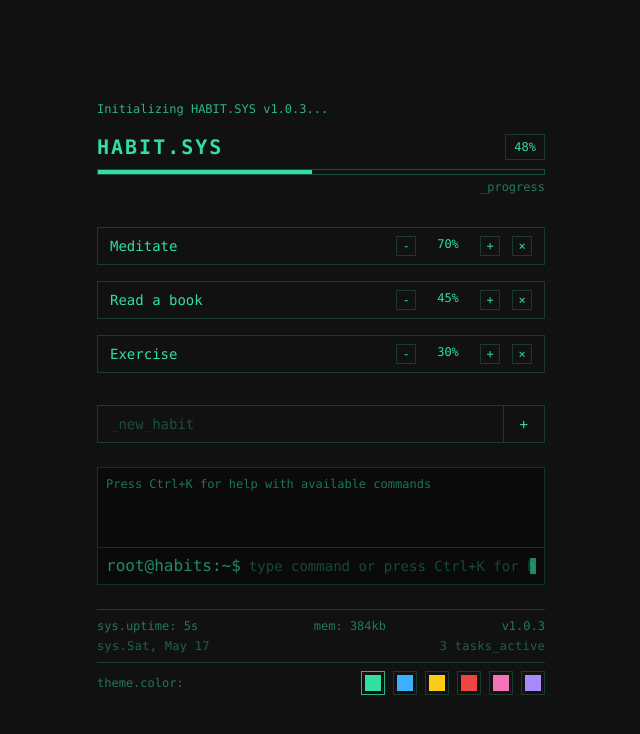
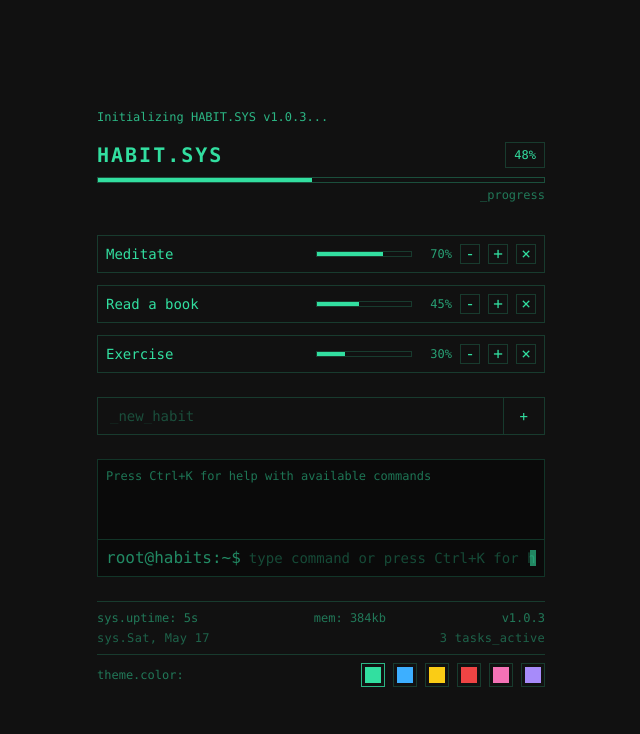
Before and after one commit to lirena00/habit.sys, a Next.js app: page / in a window 1280 px wide. Shown: the top 734 px of the page, without its empty margins (319-959 px from the left). Built offline with nearby package versions, Linux system fonts and the light colour scheme.

Commit message:
fix: indvidual progress bar

```diff
--- a/package.json
+++ b/package.json
@@ -18,6 +18,7 @@
   "dependencies": {
     "@t3-oss/env-nextjs": "^0.12.0",
     "gsap": "^3.13.0",
+    "motion": "^12.12.1",
     "next": "^15.2.3",
     "react": "^19.0.0",
     "react-dom": "^19.0.0",
--- a/src/components/HabitList.tsx
+++ b/src/components/HabitList.tsx
@@ -17,23 +17,32 @@ export const HabitList: React.FC<HabitListProps> = ({
   updateProgress,
   deleteHabit,
 }) => (
-  <div className="mb-8 space-y-4">
+  <div className="mb-6 space-y-3">
     {habits.map((habit) => (
       <div
         key={habit.id}
-        className="border-primary/20 flex items-center justify-between border px-3 py-2"
+        className="border-primary/20 flex flex-col items-start gap-2 border p-2 sm:flex-row sm:items-center"
       >
-        <span className="font-mono text-sm">{habit.name}</span>
-        <div className="flex space-x-3 text-xs">
+        <span className="max-w-full flex-1 truncate font-mono text-sm">
+          {habit.name}
+        </span>
+        <div className="flex w-full items-center justify-between gap-2 sm:w-auto sm:justify-start">
+          <div className="border-primary/20 flex h-1.5 w-full items-center border sm:w-24">
+            <div
+              className="bg-primary h-full transition-all duration-300"
+              style={{ width: `${habit.progress}%` }}
+            />
+          </div>
+          <span className="text-primary/70 w-8 text-right text-xs">
+            {habit.progress}%
+          </span>
+          <div className="flex gap-2">
             <button
               onClick={() => updateProgress(habit.id, false)}
               className="border-primary/20 hover:bg-primary/10 flex h-5 w-5 items-center justify-center border"
             >
               -
             </button>
-          <code className="w-10 text-center tabular-nums">
-            {habit.progress}%
-          </code>
             <button
               onClick={() => updateProgress(habit.id, true)}
               className="border-primary/20 hover:bg-primary/10 flex h-5 w-5 items-center justify-center border"
@@ -48,6 +57,7 @@ export const HabitList: React.FC<HabitListProps> = ({
             </button>
           </div>
         </div>
+      </div>
     ))}
   </div>
 );
```
Also changed, not shown: 1 other file (tests, documents, lock files or other folders). Lines whose indentation alone changed are shown as unchanged.
